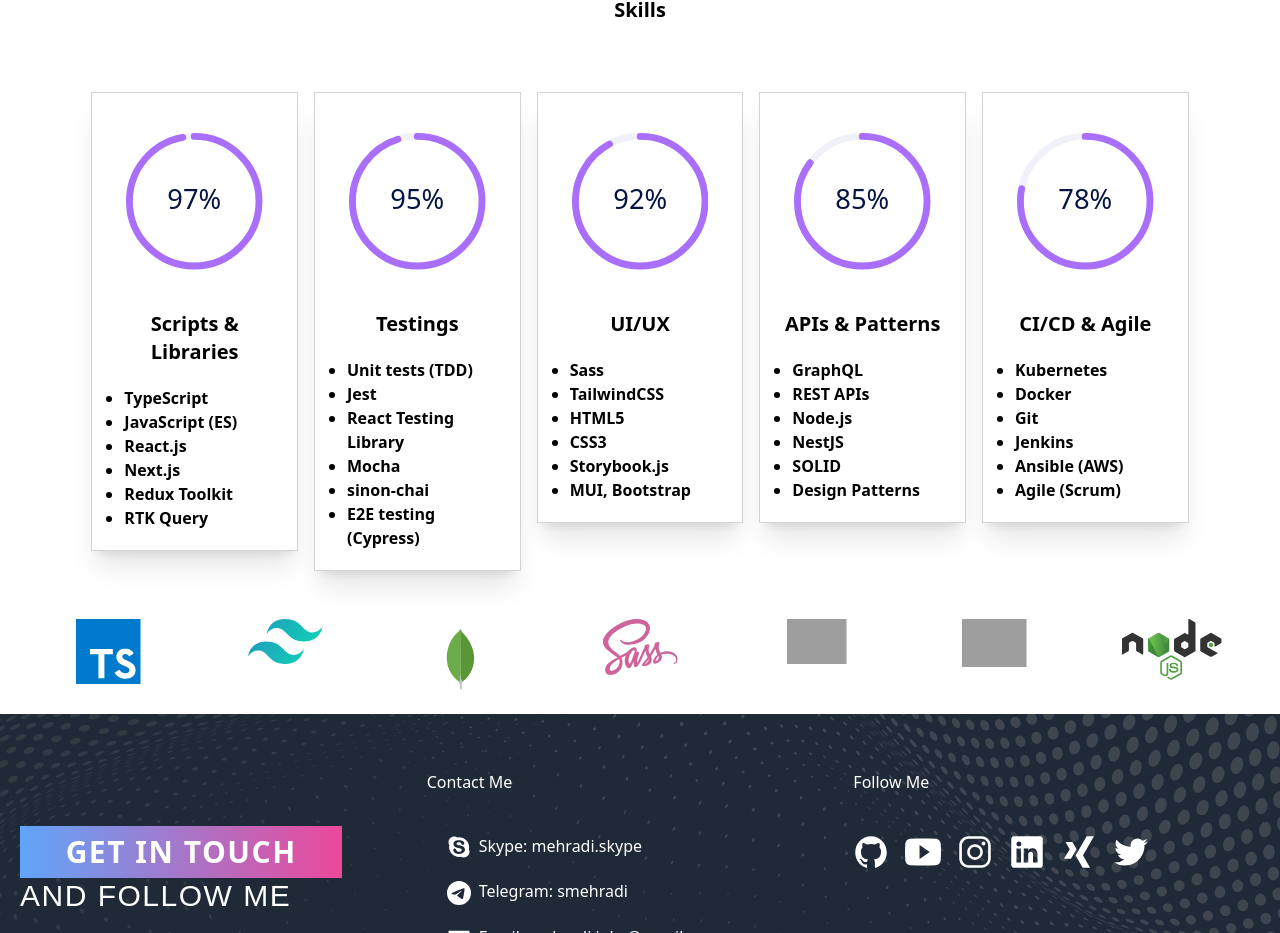
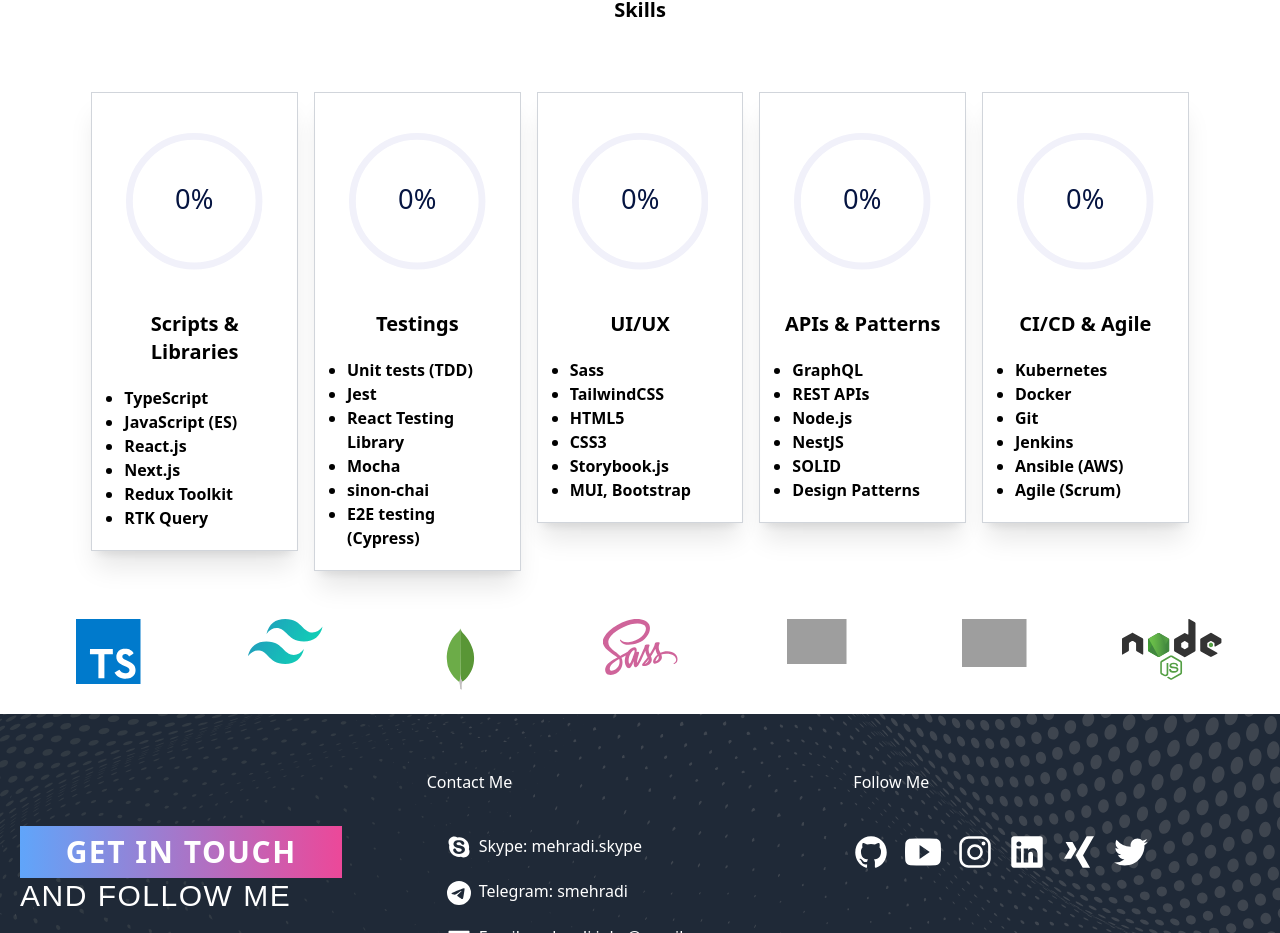
Before and after one commit to mehradi-github/ref-portfolio, a Next.js app: page / in a window 1280 px wide. Shown: the part 2616-3549 px from the top of the page. Built offline with nearby package versions, Linux system fonts and the light colour scheme; grey boxes are pictures that could not be loaded; a web font is replaced by a local one.

Commit message:
Adding VisibilitySensor in SkillCard

```diff
--- a/components/Skills/SkillCard.tsx
+++ b/components/Skills/SkillCard.tsx
@@ -1,6 +1,7 @@
-import React, { FC } from "react";
+import React, { FC, useState } from "react";
 import { CircularProgressbar, buildStyles } from "react-circular-progressbar/";
 import "react-circular-progressbar/dist/styles.css";
+import VisibilitySensor from "react-visibility-sensor";
 interface P {
   title: string;
   items: string[];
@@ -8,12 +9,19 @@ interface P {
   pathColor?: string;
 }
 const SkillCard: FC<P> = ({ title, items, percentage, pathColor }) => {
+  const [present, setPresent] = useState(0);
+
   return (
     <div className="flex flex-col justify-center items-start w-full sm:w-5/12 lg:w-3/12 xl:w-2/12  h-full border-[1px] border-solid border-gray-300 shadow-xl m-2">
       <div className="mb-5 mt-10 self-center w-1/3 sm:w-2/3 only-md:w-1/3 h-auto">
+        <VisibilitySensor
+          onChange={(isVisible: boolean) => {
+            setPresent(isVisible ? percentage : 0);
+          }}
+        >
           <CircularProgressbar
-          value={percentage}
-          text={`${percentage}%`}
+            value={present}
+            text={`${present}%`}
             strokeWidth={5}
             styles={buildStyles({
               rotation: 0,
@@ -24,6 +32,7 @@ const SkillCard: FC<P> = ({ title, items, percentage, pathColor }) => {
               trailColor: "#f1f1fa",
             })}
           />
+        </VisibilitySensor>
       </div>
       <div className="pb-5 flex flex-col px-3 w-full">
         <h1 className="py-5 text-center text-xl font-bold">{title}</h1>
--- a/package.json
+++ b/package.json
@@ -13,6 +13,7 @@
     "@types/react": "18.0.28",
     "@types/react-circular-progressbar": "^1.1.0",
     "@types/react-dom": "18.0.11",
+    "@types/react-visibility-sensor": "^5.1.0",
     "@types/swiper": "^6.0.0",
     "eslint": "8.35.0",
     "eslint-config-next": "13.2.3",
@@ -25,6 +26,7 @@
     "react-modal-video": "^1.2.10",
     "react-responsive-masonry": "^2.1.7",
     "react-tsparticles": "^2.9.3",
+    "react-visibility-sensor": "^5.1.1",
     "swiper": "^9.1.1",
     "tsparticles": "^2.9.3",
     "typescript": "4.9.5"
```
Also changed, not shown: 1 other file (tests, documents, lock files or other folders). Lines whose indentation alone changed are shown as unchanged.
